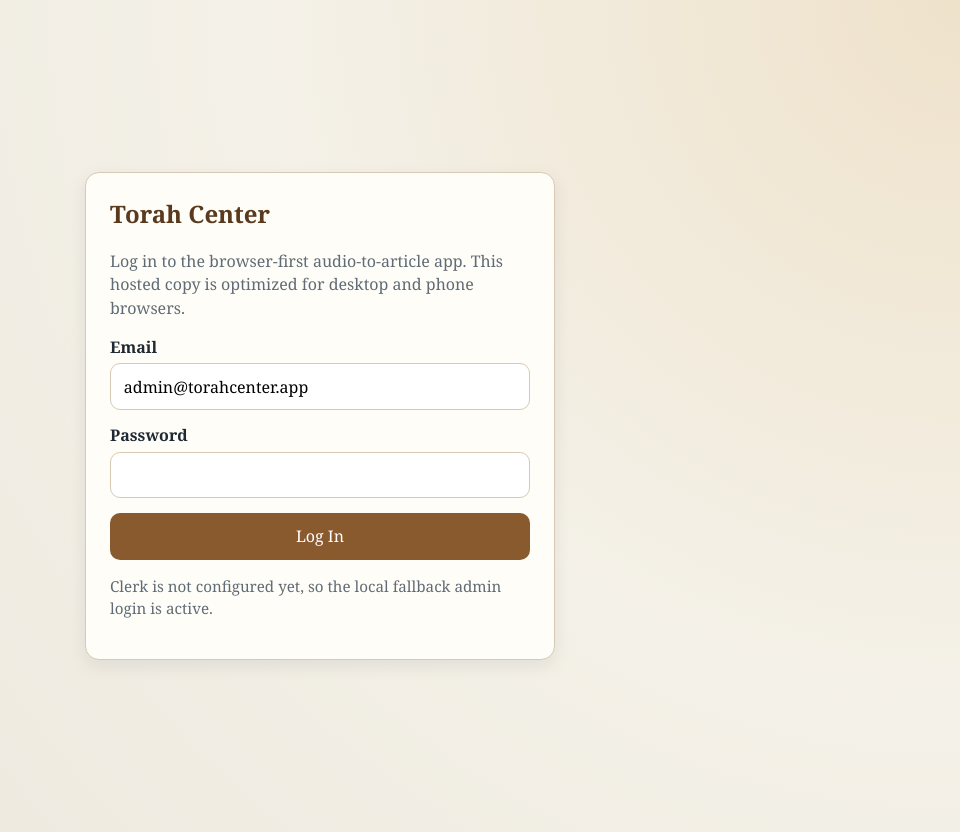
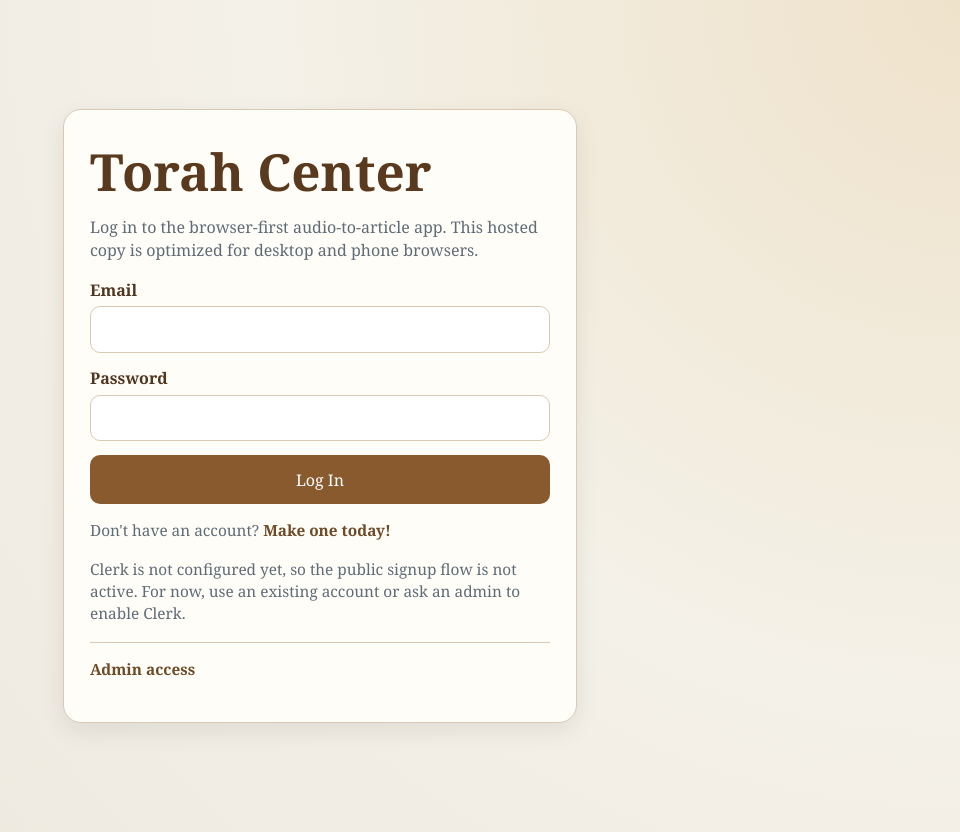
Before and after one commit to Vc688/A, a Flask app: page /login in a window 1280 px wide. Shown: the whole page, without its empty margins (320-1280 px from the left). Run offline with Flask 3, Linux system fonts and the light colour scheme; some libraries are stand-ins or nearby versions.

Commit message:
Add files via upload

```diff
--- a/cloud_backend/templates/login.html
+++ b/cloud_backend/templates/login.html
@@ -3,7 +3,7 @@
 <head>
   <meta charset="utf-8" />
   <meta name="viewport" content="width=device-width, initial-scale=1" />
-  <title>{{ shul_name }} | Login</title>
+  <title>{{ shul_name }} | {% if admin_mode %}Admin Login{% else %}Login{% endif %}</title>
   <style>
     :root {
       --bg: #f4f1e8;
@@ -13,6 +13,7 @@
       --border: #d9c9b4;
       --muted: #5f6b76;
       --danger: #9f1239;
+      --link: #6d4a28;
     }
     body {
       margin: 0;
@@ -25,25 +26,29 @@
       padding: 1rem;
     }
     .card {
-      width: min(420px, 100%);
+      width: min(460px, 100%);
       background: var(--paper);
       border: 1px solid var(--border);
-      border-radius: 14px;
-      padding: 1.5rem;
-      box-shadow: 0 6px 18px rgba(17, 24, 39, 0.08);
+      border-radius: 18px;
+      padding: 1.6rem;
+      box-shadow: 0 8px 24px rgba(17, 24, 39, 0.08);
     }
     h1 {
       margin-top: 0;
+      margin-bottom: 0.65rem;
       color: #5a3a1f;
+      font-size: clamp(2rem, 6vw, 3.2rem);
     }
     p {
       color: var(--muted);
       line-height: 1.45;
+      margin-top: 0;
     }
     label {
       display: block;
       margin-bottom: 0.35rem;
       font-weight: 700;
+      color: #503620;
     }
     input {
       width: 100%;
@@ -59,7 +64,7 @@
       width: 100%;
       border: none;
       border-radius: 10px;
-      padding: 0.8rem 1rem;
+      padding: 0.85rem 1rem;
       background: var(--accent);
       color: white;
       font-weight: 700;
@@ -74,45 +79,96 @@
       border-radius: 10px;
       padding: 0.8rem;
     }
-    .helper {
-      font-size: 0.95rem;
+    .helper, .switcher {
+      font-size: 0.96rem;
+      margin-top: 1rem;
+    }
+    .helper a, .switcher a {
+      color: var(--link);
+      font-weight: 700;
+      text-decoration: none;
+    }
+    .helper a:hover, .switcher a:hover {
+      text-decoration: underline;
+    }
+    .section-sep {
+      margin-top: 1rem;
+      padding-top: 1rem;
+      border-top: 1px solid var(--border);
     }
   </style>
 </head>
 <body>
   <section class="card">
     <h1>{{ shul_name }}</h1>
-    <p>Log in to the browser-first audio-to-article app. This hosted copy is optimized for desktop and phone browsers.</p>
-    {% if clerk_enabled %}
+    {% if admin_mode %}
+      <p>Admin access for managing Torah Center. This fallback login is separate from the public member sign-in flow.</p>
+    {% else %}
+      <p>Log in to the browser-first audio-to-article app. This hosted copy is optimized for desktop and phone browsers.</p>
+    {% endif %}
+
+    {% if clerk_enabled and not admin_mode %}
       <div id="clerk-auth-root"></div>
+      <p class="switcher">Don't have an account? <a href="#" id="show-signup-link">Make one today!</a></p>
       <p class="helper">Email/password and Google sign-in are managed through Clerk for the hosted app.</p>
+      <p class="helper section-sep"><a href="/admin/login">Admin access</a></p>
       <script src="https://{{ clerk_frontend_api_url }}/npm/@clerk/clerk-js@5/dist/clerk.browser.js"></script>
       <script>
         window.addEventListener("load", async () => {
+          const root = document.getElementById("clerk-auth-root");
+          const signupLink = document.getElementById("show-signup-link");
           const clerk = window.Clerk;
-          if (!clerk) return;
+          if (!root || !clerk) return;
+
           await clerk.load({
             publishableKey: {{ clerk_publishable_key|tojson }},
             signInForceRedirectUrl: {{ clerk_after_sign_in_url|tojson }},
             signUpForceRedirectUrl: {{ clerk_after_sign_up_url|tojson }},
           });
-          clerk.mountSignIn(document.getElementById("clerk-auth-root"), {
-            appearance: { elements: { formButtonPrimary: { backgroundColor: "#8a5a2f" } } },
-          });
+
+          const appearance = {
+            elements: {
+              formButtonPrimary: { backgroundColor: "#8a5a2f" }
+            }
+          };
+
+          const mountSignIn = () => {
+            root.replaceChildren();
+            clerk.mountSignIn(root, { appearance });
+          };
+
+          const mountSignUp = () => {
+            root.replaceChildren();
+            clerk.mountSignUp(root, { appearance });
+          };
+
+          mountSignIn();
+          if (signupLink) {
+            signupLink.addEventListener("click", (event) => {
+              event.preventDefault();
+              mountSignUp();
+            });
+          }
         });
       </script>
     {% else %}
       {% if error %}
         <div class="error">{{ error }}</div>
       {% endif %}
-      <form method="post" action="/login">
+      <form method="post" action="{% if admin_mode %}/admin/login{% else %}/login{% endif %}">
         <label for="email">Email</label>
-        <input id="email" name="email" type="email" value="admin@torahcenter.app" required />
+        <input id="email" name="email" type="email" value="" autocomplete="email" required />
         <label for="password">Password</label>
-        <input id="password" name="password" type="password" value="" required />
-        <button type="submit">Log In</button>
+        <input id="password" name="password" type="password" value="" autocomplete="current-password" required />
+        <button type="submit">{% if admin_mode %}Log In as Admin{% else %}Log In{% endif %}</button>
       </form>
-      <p class="helper">Clerk is not configured yet, so the local fallback admin login is active.</p>
+      {% if admin_mode %}
+        <p class="helper">Need a regular account? <a href="/login">Return to public sign in</a></p>
+      {% else %}
+        <p class="switcher">Don't have an account? <a href="/login">Make one today!</a></p>
+        <p class="helper">Clerk is not configured yet, so the public signup flow is not active. For now, use an existing account or ask an admin to enable Clerk.</p>
+        <p class="helper section-sep"><a href="/admin/login">Admin access</a></p>
+      {% endif %}
     {% endif %}
   </section>
 </body>
```
